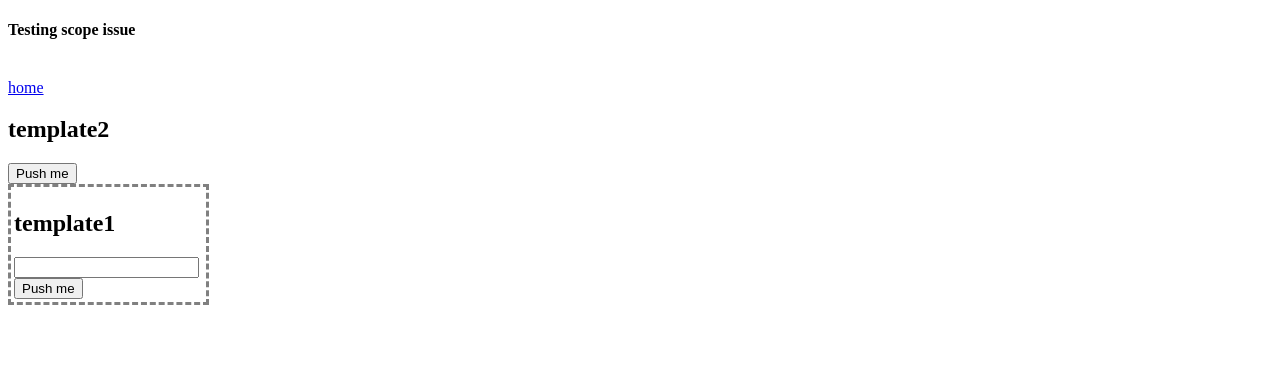
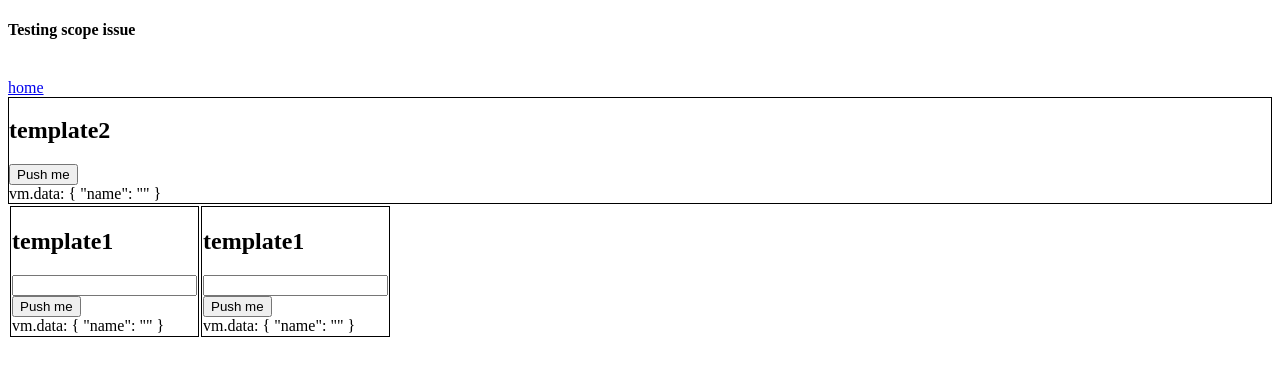
Before and after one commit to ChuckGoehring/ui-r-scope, a plain HTML site: page index.html in a window 1280 px wide. Drawn offline with nearby package versions, Linux system fonts and the light colour scheme; some packages are replaced by stand-ins of ours.

Commit message:
simplify the app to 3 views on one page

```diff
--- a/app.js
+++ b/app.js
@@ -1,50 +1,62 @@
+//, 'oitozero.ngSweetAlert', SweetAlert
+angular.module('uirscope', ['ui.router'])
+   .controller('myController', function ($scope, view) {
+      console.log('myController', view);
+      var vm = this;
 
 
-	//, 'oitozero.ngSweetAlert', SweetAlert
-	angular.module('uirscope', ['ui.router'])
-	.controller('myController', function($scope) {
-		var vm = this;
+      vm.data = {"name": ""};
 
-		var data = { "name" : ""};
-
-		vm.sayHello = sayHello;
-
-        function sayHello(message)
-        {
-            console.log('name: ' + vm.data.name + ' ' + message);
+      vm.sayHello = function (name) {
+         console.log(view, 'hello:', name);
       }
 
-	}).config(function($stateProvider) {
+   }).config(function ($stateProvider, $urlRouterProvider) {
 
    $stateProvider
-		  .state('home',{
+      .state('home', {
          url: '/',
          templateUrl: 'home2.html',
          views: {
-			  "" : {
+            "main@": {
                templateUrl: 'template2.html',
                controller: 'myController',
-				controllerAs: 'vm'
+               controllerAs: 'vm',
+               resolve: {
+                  view: function () {
+                     return 'main';
+                  }
+               }
             },
-				'@home': {
-				templateUrl: 'home.html'
-				},
-				'left@home': {
+            "left@": {
                templateUrl: 'template1.html',
                controller: 'myController',
-				controllerAs: 'vm'
+               controllerAs: 'vm',
+               resolve: {
+                  view: function () {
+                     return 'left';
+                  }
+               }
             },
-			  'right@home': {
+            'right@': {
                templateUrl: 'template1.html',
                controller: 'myController',
-				controllerAs: 'vm'
-			  },
-			  "left@" : {
-				templateUrl: 'template1.html',
-				controller: 'myController',
-				controllerAs: 'vm'
+               controllerAs: 'vm',
+               resolve: {
+                  view: function () {
+                     return 'right';
                   }
                }
-		  }  );
+            },
+         }
+      });
+   $urlRouterProvider.otherwise('/');
 
+})
+   .run(function ($rootScope) {
+
+      $rootScope.$on('$stateChangeSuccess', function (event, toState, toParams, fromState) {
+         console.log('state change', toState.name);
       });
+
+   })
--- a/index.html
+++ b/index.html
@@ -6,30 +6,33 @@
    <script src="https://ajax.googleapis.com/ajax/libs/angularjs/1.4.6/angular.min.js"></script>
    <script src="https://cdnjs.cloudflare.com/ajax/libs/angular-ui-router/0.4.2/angular-ui-router.min.js"></script>
    <script src="app.js"></script>
+   <style>
+      .border {
+         border: 1px solid;
+      }
+
+   </style>
 
 </head>
 <body>
 
 <h4>Testing scope issue </h4>
-	<br /><a href ui-sref="home">home</a>
+<br/><a href ui-sref="home">home</a>
 
 
+<div class="border" ui-view="main">main</div>
 
-
-		<div ui-view ></div>
-
-		<table style='border-style: dashed;'>
+<table>
    <tr>
-			<td>
-				<div ui-view='left' ></div>
+      <td class="border">
+         <div ui-view='left'>left</div>
       </td>
-			<td>
-				<div ui-view='right' ></div>
+      <td class="border">
+         <div ui-view='right'>right</div>
       </td>
    </tr>
 </table>
 
 
-
 </body>
 </html>
--- a/template1.html
+++ b/template1.html
@@ -1,16 +1,17 @@
-
 <h2>template1</h2>
 
-	<form name='inForm'>
+<form name='inForm'>
 
-	<input type='text' ng-model="vm.data.name" />
+   <input type='text' ng-model="vm.data.name"/>
 
-	</form>
-{{vm.data.name}}
+</form>
 
 <button type="button"
-	class="btn btn-sm btn-success"
-	data-toggle="tooltip" data-placement="top"
-	title="copy" ng-click="vm.sayHello('template1')">
-	Push me
+        class="btn btn-sm btn-success"
+        data-toggle="tooltip" data-placement="top"
+        title="copy" ng-click="vm.sayHello(vm.data.name)">
+   Push me
 </button>
+
+<br>
+vm.data: {{vm.data|json}}
--- a/template2.html
+++ b/template2.html
@@ -2,6 +2,8 @@
 <button type="button"
 	class="btn btn-sm btn-success"
 	data-toggle="tooltip" data-placement="top"
-	title="copy" ng-click="vm.sayHello('template2')">
+	title="copy" ng-click="vm.sayHello(vm.data.name)">
 	Push me
 </button>
+<br>
+vm.data: {{vm.data|json}}
```
Also changed, not shown: home.html (+1 -1 lines), home2.html (+3 -3 lines). Lines whose indentation alone changed are shown as unchanged.
